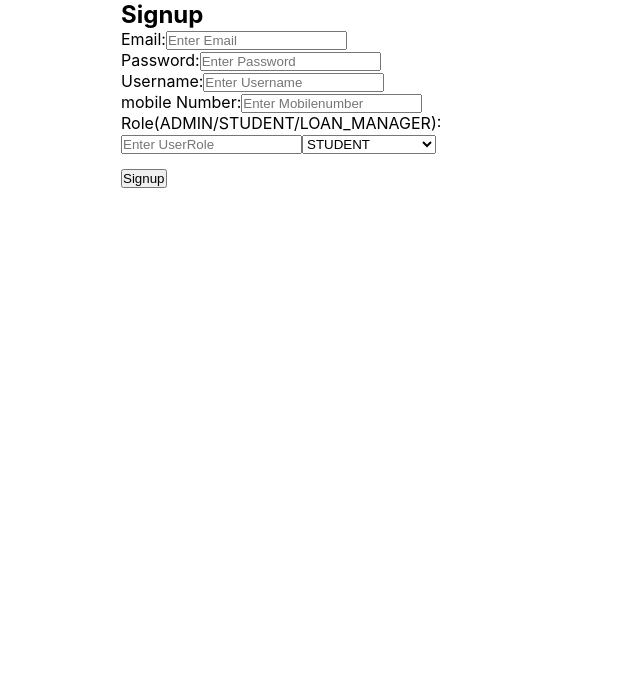
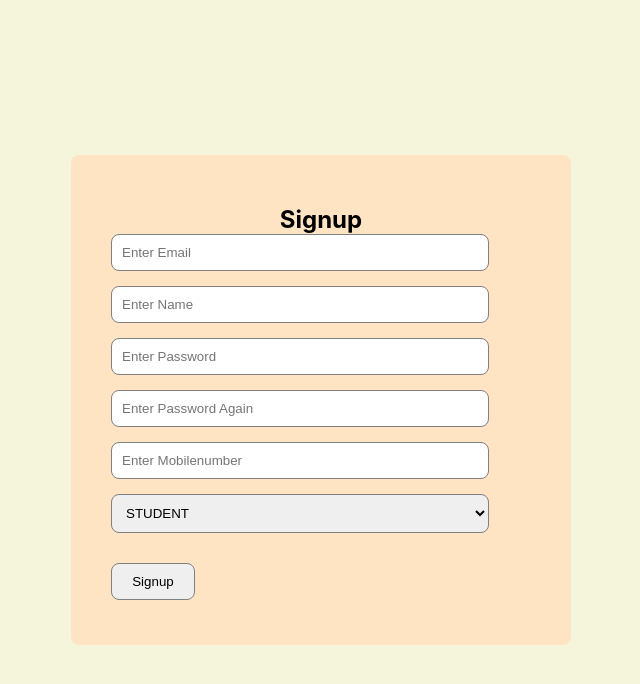
Before and after one commit to neojarvis-testing/be7c4864-9f90-4f26-b875-ffeb9db31345-5730fa8d-258a-479c-8dfb-02e4916636f9, a React (Create React App) app in the folder reactapp/: page /signup in a window 1280 px wide. Shown: the top 684 px of the page, without its empty margins (319-959 px from the left). Built offline with nearby package versions, Linux system fonts and the light colour scheme.

Commit message:
update css for login and sign up

```diff
--- a/reactapp/src/AdminComponents/AdminNavbar.jsx
+++ b/reactapp/src/AdminComponents/AdminNavbar.jsx
@@ -1,6 +1,21 @@
 import React,{useState} from 'react';
+import {useDispatch} from "react-redux"
+import {useNavigate} from "react-router-dom"
 import '../css/Navbar.css'
+import {logout} from '../userSlice'
+
+
+
 const AdminNavbar = ({username,userRole,setCurrentPage}) => {
+
+    const dispatch = useDispatch();
+    const navigate = useNavigate();
+
+    const handleLogout = () => {
+        dispatch(logout());
+        navigate("/login");
+    }
+
 
 return (
     <div className='navbar'>
@@ -18,7 +33,7 @@ return (
 
         <div  className='nav-item'  onClick={()=> setCurrentPage('CollegeApproval')}> College Approval</div>
         <div  className='nav-item'  onClick={()=> setCurrentPage('ViewFeedback')}>View Colleges</div>
-        <div  className='nav-item'  onClick={()=> setCurrentPage('Logout')}>Logout</div>
+        <div  className='nav-item'  onClick={handleLogout}>Logout</div>
     </div>
     </div>
     );
--- a/reactapp/src/AdminComponents/CollegeForm.jsx
+++ b/reactapp/src/AdminComponents/CollegeForm.jsx
@@ -7,8 +7,13 @@ return (
    <div className='form-container'>
     <form className='form-box'>
         <h2>Add College</h2>
-        <input type='text' placeholder='College Name' required />
-        <input type='text' placeholder='College address' required />
+        <input type='text' name='name' placeholder='College Name' required />
+        <input type='text'  name='address' placeholder='College Address' required />
+        <input type='text'  name='contact Number' placeholder='Contact Number' required />
+        <input type='text'  name='email' placeholder='Email' required />
+        <input type='text'  name='website' placeholder='Website' required />
+        <input type='text'  name='courses' placeholder='Courses' required />
+        <input type='text'  name='status' placeholder='Status' required />
         <br/>
         <button type='submit'>Submit</button>
     </form>
--- a/reactapp/src/AdminComponents/ViewColleges.jsx
+++ b/reactapp/src/AdminComponents/ViewColleges.jsx
@@ -4,7 +4,34 @@ const ViewColleges = () => {
 
 return (
 
-    <h2>ViewColleges page</h2>
+    <div className='form-container'>
+    <div className='form-box'>
+        <h2>View College</h2>
+
+        <input type='text' name='name' placeholder='College Name' required />
+        <br/>
+        <table>
+            <thead>
+                <tr>
+                    <th>head 1</th>
+                    <th>head 2</th>
+                    <th>item 3</th>
+                    <th>item 4</th>
+                    <th>item 5</th>
+                </tr>
+            </thead>
+            <tbody>
+            <tr>
+                    <th>body 1</th>
+                    <th>body 2</th>
+                    <th>body 3</th>
+                    <th>body 4</th>
+                    <th>body 5</th>
+                </tr>
+            </tbody>
+        </table>
+    </div>
+   </div>
 
 );
 
--- a/reactapp/src/Components/Login.css
+++ b/reactapp/src/Components/Login.css
@@ -0,0 +1,44 @@
+.form-container{
+    display: flex;
+    justify-content: center;
+    align-items: center;
+    min-height: 100vh;
+    background-color: beige;
+}
+
+.form-box{
+    background-color: bisque;
+    padding: 30px 40px;
+    border-radius: 8px;
+    width: 500px;
+}
+
+.form-box h2{
+    text-align: center;
+    margin-top: 20px;
+}
+
+.form-box input,
+.form-box select{
+    width: 90%;
+    padding: 10px;
+    margin-bottom: 15px;
+    border: 1px solid grey;
+    border-radius: 8px;
+}
+
+
+.form-box button{
+    align-self: center;
+    width: 20%;
+    padding: 10px;
+    margin-bottom: 15px;
+    border: 1px solid grey;
+    border-radius: 8px;
+    cursor: pointer;
+
+}
+
+.form-box button:hover{
+  background-color: aqua;
+}
--- a/reactapp/src/Components/Login.jsx
+++ b/reactapp/src/Components/Login.jsx
@@ -4,7 +4,7 @@ import {useDispatch} from 'react-redux';
 import {loginSuccess} from '../userSlice';
 import {useNavigate} from 'react-router-dom';
 import api from '../apiConfig'
-
+import './Login.css'
 const Login = () => {
 
     const dispatch = useDispatch();
@@ -42,22 +42,19 @@ const handleSubmit = (e) => {
 };
 
     return (
-        <div style={{maxWidth:400,margin:'auto',alignItems:'center'}}>
-           <h2 className='mb-4'>Login</h2>
-           <form onSubmit={handleSubmit} className="p-4 border rounded shadow-sm bg-light">
+        <div className='form-container'>
+           <form onSubmit={handleSubmit} className='form-box'>
+           <h2>Login</h2>
             <div>
-            <label htmlFor='email' className='form-label'>Email:</label>
-            <input type="email" name="email" className='form-control' value={form.email} onChange={handleChange} required placeholder="Enter Email" />
+            <input type="email" name="email" value={form.email} onChange={handleChange} required placeholder="Enter Email" />
             <br/>
-            <label htmlFor='password' className='form-label'>Password:</label>
-            <input type="passowrd" className='form-control' name="password" value={form.password} onChange={handleChange} required placeholder="Enter Password" />
+            <input type="passowrd" name="password" value={form.password} onChange={handleChange} required placeholder="Enter Password" />
             <br/>
-            <button type="submit" className='btn btn-primary' disabled={loginMutation.isLoading} style={{marginTop: 15}}>
+            <button type="submit"  disabled={loginMutation.isLoading} style={{marginTop: 15}}>
                 {loginMutation.isLoading ? 'Logging in...' : 'Login'}
                 </button>
             </div>
             </form>
-
         </div>);
 };
 
--- a/reactapp/src/Components/Signup.css
+++ b/reactapp/src/Components/Signup.css
@@ -0,0 +1,44 @@
+.form-container{
+    display: flex;
+    justify-content: center;
+    align-items: center;
+    min-height: 100vh;
+    background-color: beige;
+}
+
+.form-box{
+    background-color: bisque;
+    padding: 30px 40px;
+    border-radius: 8px;
+    width: 500px;
+}
+
+.form-box h2{
+    text-align: center;
+    margin-top: 20px;
+}
+
+.form-box input,
+.form-box select{
+    width: 90%;
+    padding: 10px;
+    margin-bottom: 15px;
+    border: 1px solid grey;
+    border-radius: 8px;
+}
+
+
+.form-box button{
+    align-self: center;
+    width: 20%;
+    padding: 10px;
+    margin-bottom: 15px;
+    border: 1px solid grey;
+    border-radius: 8px;
+    cursor: pointer;
+
+}
+
+.form-box button:hover{
+  background-color: aqua;
+}
--- a/reactapp/src/Components/Signup.jsx
+++ b/reactapp/src/Components/Signup.jsx
@@ -44,31 +44,23 @@ const [form,setForm] = useState({email:'',password: '',username: '',mobileNumber
 
 
 return (
-    <div style={{maxWidth:400,margin:'auto',alignItems:'center'}}>
-    <h2 className='mb-4'>Signup</h2>
-    <form onSubmit={handleSubmit} className="p-4 border rounded shadow-sm bg-light">
-            <div>
-            <label htmlFor='email' className='form-label'>Email:</label>
-            <input type="email" name="email"  className='form-control'  value={form.email} onChange={handleChange} required placeholder="Enter Email" />
-            <br/>
-            <label htmlFor='password' className='form-label'>Password:</label>
-            <input type="passowrd" name="password"  className='form-control'  value={form.password} onChange={handleChange} required placeholder="Enter Password" />
-            <br/>
-            <label htmlFor='username' className='form-label'>Username:</label>
-            <input type="text" name="username"  className='form-control'  value={form.username} onChange={handleChange} required placeholder="Enter Username" />
-            <br/>
-            <label htmlFor='mobileNumber' className='form-label'>mobile Number:</label>
-            <input type="text" name="mobileNumber"  className='form-control'  value={form.mobileNumber} onChange={handleChange} required placeholder="Enter Mobilenumber" />
-            <br/>
-            <label htmlFor='userRole' className='form-label'>Role(ADMIN/STUDENT/LOAN_MANAGER):</label>
-            <input type="text" name="userRole"  className='form-control'  value={form.userRole} onChange={handleChange} required placeholder="Enter UserRole" />
-           <select id='userRole'  className='form-control'  name='userRole' onChange={handleChange}>
+    <div className='form-container'>
+    <form onSubmit={handleSubmit} className='form-box'>
+    <h2>Signup</h2>
+     <div>  <input type="email" name="email"   value={form.email} onChange={handleChange} required placeholder="Enter Email" />
+            <input type="text" name="username"    value={form.username} onChange={handleChange} required placeholder="Enter Name" />
+            <input type="passowrd" name="password"   value={form.password} onChange={handleChange} required placeholder="Enter Password" />
+            <input type="passowrd" name="password"   value={form.password} onChange={handleChange} required placeholder="Enter Password Again" />
+
+            <input type="text" name="mobileNumber"   value={form.mobileNumber} onChange={handleChange} required placeholder="Enter Mobilenumber" />
+
+           <select id='userRole'  value={form.userRole}   name='userRole' onChange={handleChange}>
             <option value="STUDENT" selected>STUDENT</option>
             <option value="LOAN_MANAGER">LOAN_MANAGER</option>
             <option value="ADMIN">ADMIN</option>
            </select>
-            <br/>
-            <button type="submit"  className='btn btn-primary' disabled={form.isLoading} style={{marginTop: 15}}>
+
+            <button type="submit"   disabled={form.isLoading} style={{marginTop: 15}}>
                 {signupMutation.isLoading ? 'Signup Loading ..' : 'Signup'}
                 </button>
             </div>
--- a/reactapp/src/userSlice.js
+++ b/reactapp/src/userSlice.js
@@ -21,15 +21,12 @@ const userSlice = createSlice({
             state.userId = userId;
             state.username =username;
             state.isAuthenicated = true;
-
-            // console.log(email+" "+state.email);
-            // console.log(token+" "+state.token);
-            // console.log(role+" "+state.userRole);
             localStorage.setItem("email",email);
             localStorage.setItem("token", token);
             localStorage.setItem("userRole", userRole);
             localStorage.setItem("userId", userId);
             localStorage.setItem("username", username);
+            localStorage.setItem("isAuthenicated", true);
         },
         signUpSuccess: (state, action)=>{
             state.name = action.payload.name;
@@ -37,9 +34,19 @@ const userSlice = createSlice({
             state.isAuthenicated = false;
         },
         logout: (state)=>{
-            state.email=null;
-            state.token=null;
-            state.isAuthenicated=false;
+            state.email = null;
+            state.token = null;
+            state.userRole =null;
+            state.userId = null;
+            state.username =null;
+            state.isAuthenicated = false;
+
+            localStorage.removeItem("email");
+            localStorage.removeItem("token");
+            localStorage.removeItem("userRole");
+            localStorage.removeItem("userId");
+            localStorage.removeItem("username");
+            localStorage.removeItem("isAuthenicated");
         }
     }
 });
```
Also changed, not shown: reactapp/src/Components/ErrorPage.jsx (+13 -0 lines), reactapp/src/Components/HomePage.jsx (+21 -4 lines).
